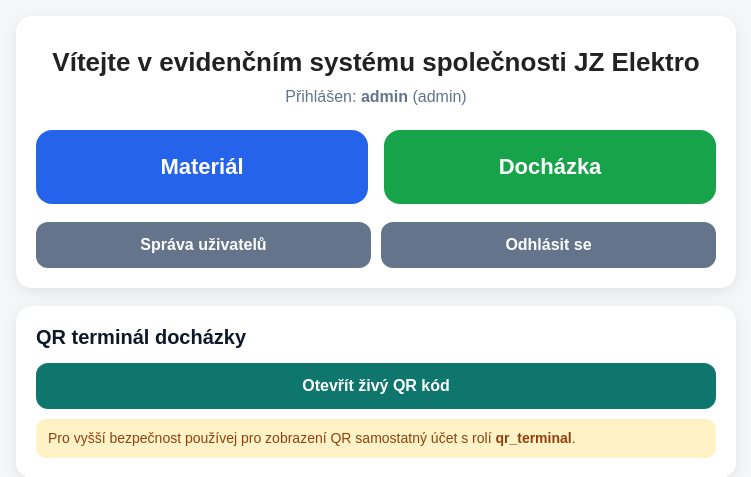
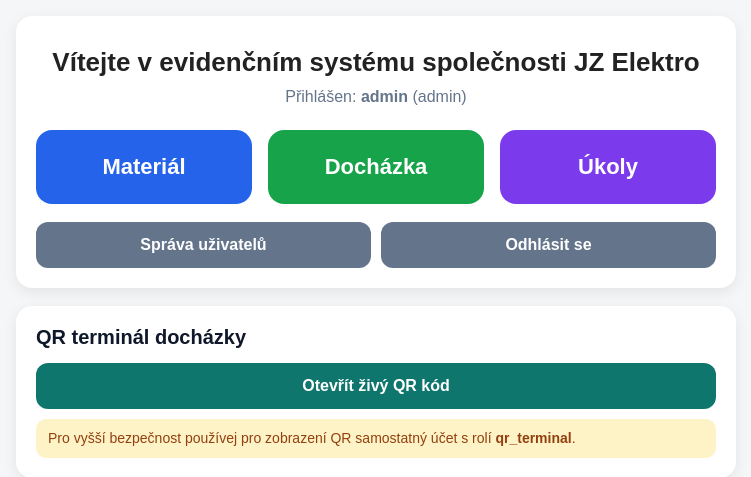
Before and after one commit to pecenyjirikdubno/project-app, a Flask app: page / in a window 1280 px wide. Shown: the top 477 px of the page, without its empty margins (264-1015 px from the left). Run offline with Flask 3, Linux system fonts and the light colour scheme; a user stored in the database is signed in; data comes from the database, SQL or seed files in the repository; data that the repository does not hold is empty.

Commit message:
dashboard.html

```diff
--- a/templates/dashboard.html
+++ b/templates/dashboard.html
@@ -77,6 +77,10 @@
 
         .attendance {
             background: #16a34a;
+        }
+
+        .tasks {
+            background: #7c3aed;
         }
 
         .secondary-actions {
@@ -200,7 +204,7 @@
 
         @media (min-width: 700px) {
             .menu-grid {
-                grid-template-columns: 1fr 1fr;
+                grid-template-columns: 1fr 1fr 1fr;
             }
 
             .secondary-actions {
@@ -228,6 +232,7 @@
         <div class="menu-grid">
             <a class="big-btn materials" href="{{ url_for('materials') }}">Materiál</a>
             <a class="big-btn attendance" href="{{ url_for('attendance') }}">Docházka</a>
+            <a class="big-btn tasks" href="{{ url_for('tasks') }}">Úkoly</a>
         </div>
 
         <div class="secondary-actions">
```
